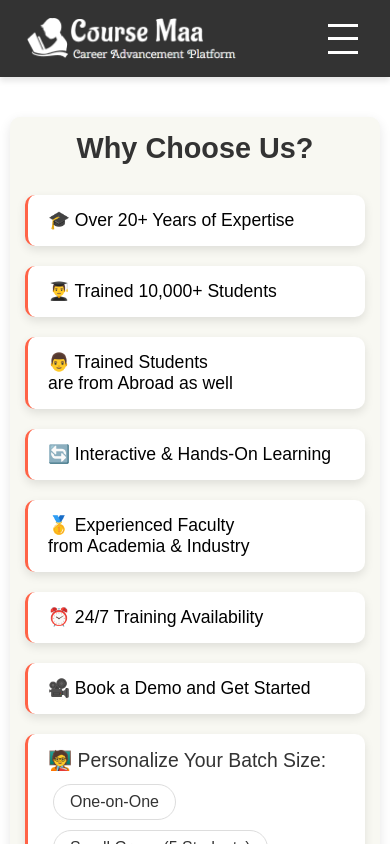
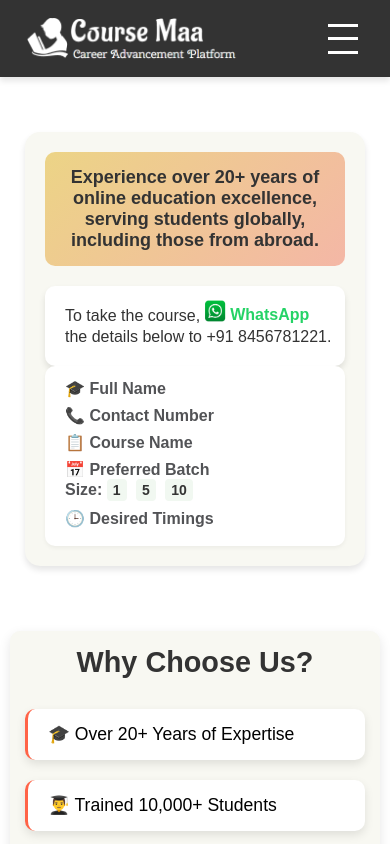
Before and after one commit to itsindrajput/codenexus, a React (Vite) app: page / in a window 390 px wide. Shown: the top 844 px of the page. Built offline with nearby package versions, Linux system fonts and the light colour scheme; a web font is replaced by a local one.

Commit message:
Adding a new compo

```diff
--- a/package.json
+++ b/package.json
@@ -13,6 +13,7 @@
     "react": "^18.3.1",
     "react-dom": "^18.3.1",
     "react-icons": "^5.3.0",
+    "react-responsive": "^10.0.0",
     "react-router-dom": "^6.26.1"
   },
   "devDependencies": {
--- a/src/components/CoursesSection.jsx
+++ b/src/components/CoursesSection.jsx
@@ -1,11 +1,18 @@
 import React from "react";
+import { useMediaQuery } from "react-responsive";
 import styles from "./CoursesSection.module.css";
 import Courses from "./Courses";
 import whatsapp_icon from "../assets/whatsapp.png";
+import MobileCard from "./MobileCard";
 
 const CoursesSection = () => {
+  const isMobile = useMediaQuery({ maxWidth: 767 });
+
   return (
     <div className={styles.container}>
+      {/* Conditionally render MobileCard only for mobile view */}
+      {isMobile && <MobileCard />}
+
       <div className={styles.whyChooseUs}>
         <h2 className={styles.heading}>Why Choose Us?</h2>
         <ul className={styles.points}>
@@ -16,7 +23,6 @@ const CoursesSection = () => {
           <li>🥇 Experienced Faculty from Academia & Industry</li>
           <li>⏰ 24/7 Training Availability</li>
           <li>🎥 Book a Demo and Get Started</li>
-
           <li className={styles.learning_path}>
             <div className={styles.batch_label}>
               🧑‍🏫 Personalize Your Batch Size:
@@ -32,15 +38,16 @@ const CoursesSection = () => {
 
       <div className={styles.availableCourses}>
         <h2 className={styles.heading}>Available Courses</h2>
-        <Courses></Courses>
+        <Courses />
         <button className={styles.demoButton}>Book a Demo Session</button>
       </div>
 
+      {/* Conditionally render the "Get Started" section only for larger screens */}
+      {!isMobile && (
         <div className={styles.whyChooseUs}>
           <h2 className={styles.heading}>Get Started</h2>
           <div className={styles.whatsappAndTxt}>
             <p className={styles.instruction}>
-            {" "}
               To take the course, WhatsApp the details below to{" "}
               <span>+91 8456781221</span>
             </p>
@@ -72,6 +79,7 @@ const CoursesSection = () => {
             <li>🕒 Desired Timings</li>
           </ul>
         </div>
+      )}
     </div>
   );
 };
--- /dev/null
+++ b/src/components/MobileCard.jsx
@@ -0,0 +1,54 @@
+import React from "react";
+import styles from "./MobileCard.module.css";
+import whatsappIcon from "../assets/whatsapp.png";
+
+const MobileCard = () => {
+  return (
+    <div className={styles.card}>
+      <div className={styles.textBlock}>
+        <p className={styles.highlightedText}>
+          Experience over 20+ years of online education excellence, serving
+          students globally, including those from abroad.
+        </p>
+      </div>
+      <div className={styles.whatsappSection}>
+        <p className={styles.instruction}>
+          To take the course,
+          <span className={styles.whatsapp}>
+            <img
+              src={whatsappIcon}
+              alt="WhatsApp"
+              className={styles.whatsappIcon}
+            />
+            WhatsApp
+          </span>
+          the details below to +91 8456781221.
+        </p>
+      </div>
+      <div className={styles.details}>
+        <p>
+          🎓 <span>Full Name</span>
+        </p>
+        <p>
+          📞 <span>Contact Number</span>
+        </p>
+        <p>
+          📋 <span>Course Name</span>
+        </p>
+        <p>
+          📅{" "}
+          <span>
+            Preferred Batch Size: <span className={styles.batchSize}>1</span>{" "}
+            <span className={styles.batchSize}>5</span>{" "}
+            <span className={styles.batchSize}>10</span>
+          </span>
+        </p>
+        <p>
+          🕒 <span>Desired Timings</span>
+        </p>
+      </div>
+    </div>
+  );
+};
+
+export default MobileCard;
--- /dev/null
+++ b/src/components/MobileCard.module.css
@@ -0,0 +1,94 @@
+.card {
+  background-color: #f8f8f2;
+  padding: 20px;
+  border-radius: 15px;
+  box-shadow: 0 4px 6px rgba(0, 0, 0, 0.1);
+  margin: 15px;
+  font-family: "Roboto", sans-serif;
+}
+
+.textBlock {
+  background: rgba(255, 255, 255, 0.8);
+  background: linear-gradient(135deg, #ecd486 0%, #f4b7a6 100%);
+  padding: 15px;
+  border-radius: 10px;
+  margin-bottom: 20px;
+  text-align: center;
+}
+
+.highlightedText {
+  font-size: 18px;
+  font-weight: 600;
+  color: #333;
+}
+
+.whatsappSection {
+  background: #ffffff;
+  padding: 15px 0px 5px 20px;
+  border-radius: 10px;
+  box-shadow: 0 4px 6px rgba(0, 0, 0, 0.1);
+  text-align: left;
+}
+
+.instruction {
+  font-size: 16px;
+  font-weight: 500;
+  color: #333;
+  margin-bottom: 15px;
+  align-items: center;
+}
+
+.whatsapp {
+  font-size: 16px;
+  font-weight: 700;
+  color: #25d366;
+  display: inline-flex;
+  align-items: center;
+  gap: 5px;
+  margin-right: 5px;
+}
+
+.whatsappIcon {
+  width: 20px;
+  height: 20px;
+  margin-left: 5px;
+  margin-bottom: 7px;
+  animation: pulse 2s infinite;
+}
+
+@keyframes pulse {
+  0%,
+  100% {
+    transform: scale(1);
+  }
+  50% {
+    transform: scale(1.1);
+  }
+}
+
+.details {
+  background-color: #ffffff;
+  padding: 5px 20px 10px 20px;
+  border-radius: 10px;
+  box-shadow: 0 2px 4px rgba(0, 0, 0, 0.05);
+}
+
+.details p {
+  font-size: 16px;
+  color: #525356;
+  margin: 8px 0;
+}
+
+.details span {
+  font-weight: bold;
+}
+
+.batchSize {
+  display: inline-block;
+  background-color: #f1f8f1;
+  color: #333;
+  padding: 3px 6px;
+  border-radius: 4px;
+  margin-right: 5px;
+  font-size: 14px;
+}
--- a/src/components/Testimonial.module.css
+++ b/src/components/Testimonial.module.css
@@ -73,7 +73,7 @@
 @media only screen and (min-width: 500px) and (max-width: 800px) {
   .container {
     text-align: center;
-    margin: 40px 10px;
+    margin: 40px;
     padding-top: 30px;
     padding-bottom: 20px;
   }
```
Also changed, not shown: 1 other file (tests, documents, lock files or other folders). Lines whose indentation alone changed are shown as unchanged.
